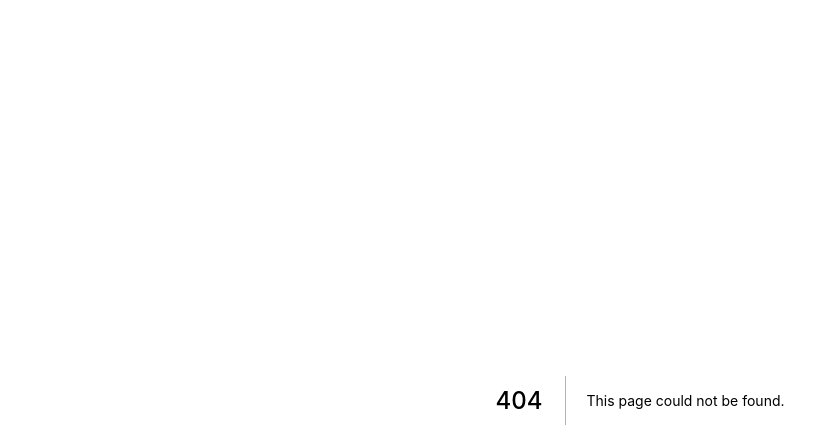
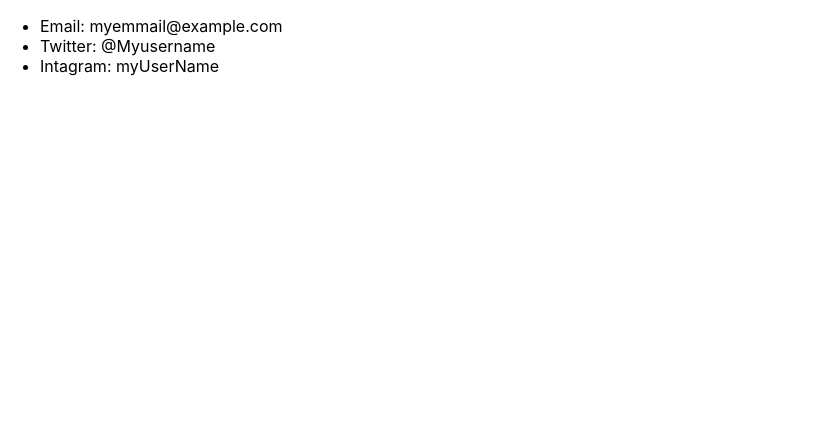
Before and after one commit to Ismael-devTR/Next-js-book, a Next.js app: page /rutasContactosPage in a window 1280 px wide. Before the commit this address had no page. Shown: the top 448 px of the page, without its empty margins (0-824 px from the left). Built offline with nearby package versions, Linux system fonts and the light colour scheme.

Commit message:
feature/nesting-routes

```diff
--- /dev/null
+++ b/pages/rutasContactosPage.js
@@ -0,0 +1,15 @@
+import React from 'react'
+
+function RutasContactosPage() {
+  return (
+    <div>
+        <ul>
+            <li>Email: myemmail@example.com</li>
+            <li>Twitter: @Myusername</li>
+            <li>Intagram: myUserName</li>
+        </ul>
+    </div>
+  )
+}
+
+export default RutasContactosPage
```
Also changed, not shown: pages/posts/index.js (added, +9 -0 lines), pages/rutasIndexPage.js (added, +9 -0 lines), pages/posts/[date.js]/[slug].js (added).
